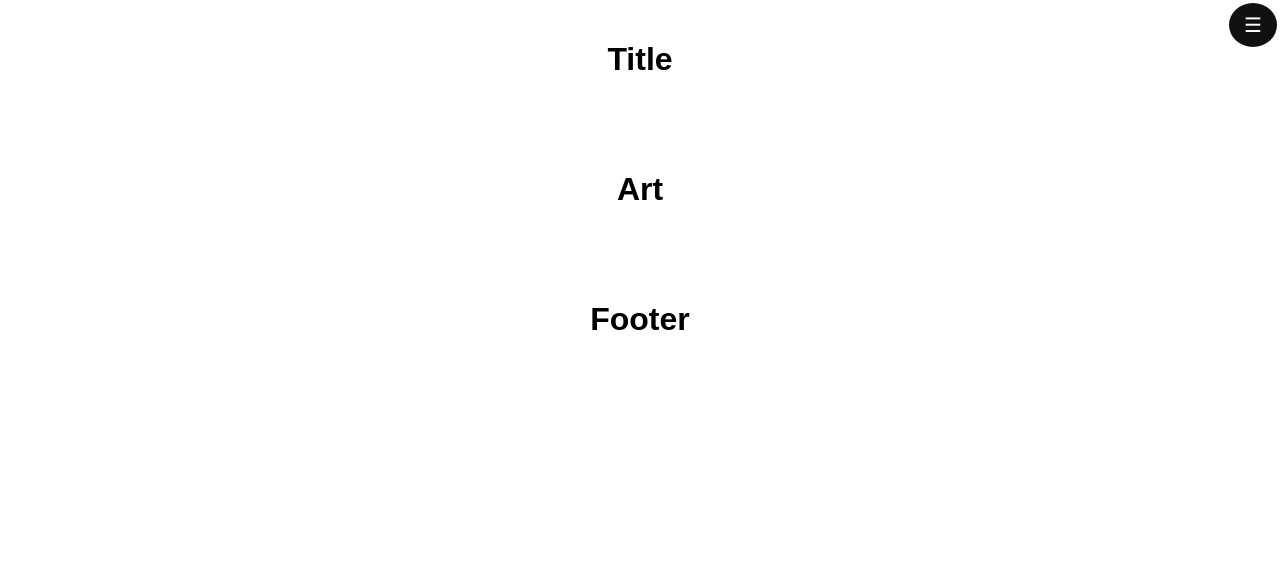
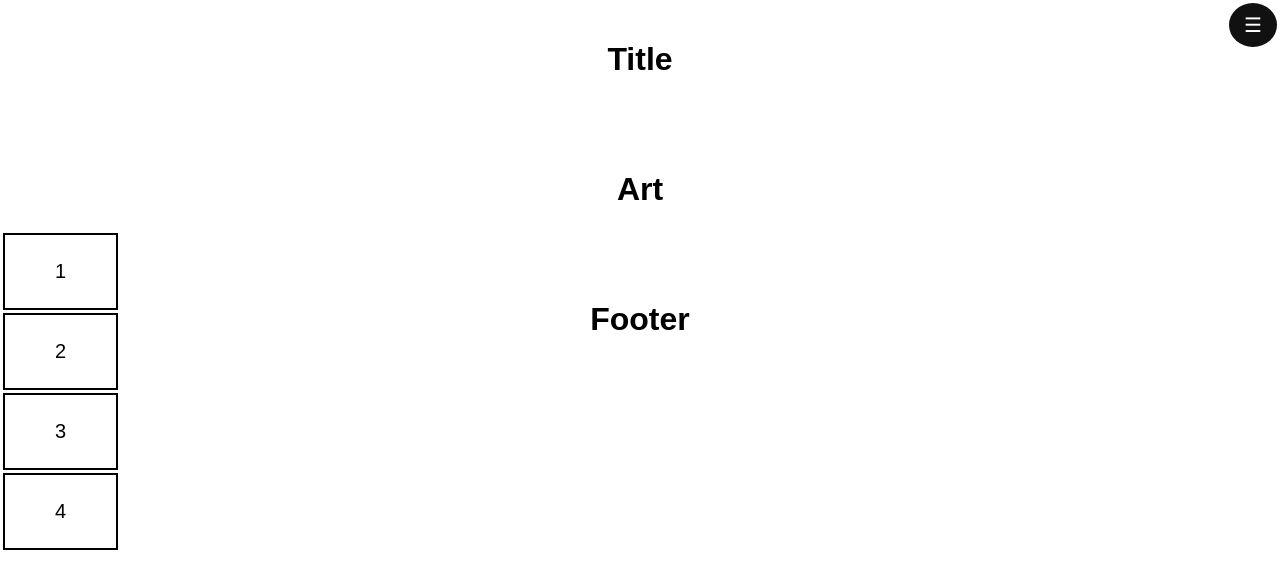
Before and after one commit to IT2810/it2810-webutvikling-h18-prosjekt-2-gruppe--14, a React (Create React App) app: page / in a window 1280 px wide. Shown: the top 588 px of the page. Built offline with nearby package versions, Linux system fonts and the light colour scheme.

Commit message:
Add simple tabs #4

```diff
--- a/src/App.js
+++ b/src/App.js
@@ -5,6 +5,7 @@ import logo from './logo.svg';
 import './App.css';
 import Title from './components/Title';
 import Navbar from './components/Navbar';
+import Tabs from './components/Tabs';
 
 class App extends Component {
   constructor(props) {
@@ -30,6 +31,7 @@ class App extends Component {
     return (
       <div className="item2">
         <Title title={"Art"}/>
+        <Tabs/>
       </div>
     );
   }
@@ -39,7 +41,7 @@ class App extends Component {
     return (
       <div className="item3">
         <Title title={this.state.footer}/>
-        <Navbar></Navbar>
+        <Navbar/>
       </div>
     );
   }
--- /dev/null
+++ b/src/components/Tabs.js
@@ -0,0 +1,54 @@
+import React, { Component } from 'react';
+import './../style/Tabs.css';
+
+class Tabs extends Component {
+    render() {
+        return (
+            <div>
+                <div className="tab-container">
+                    <button className="tab" onClick={e => {this.openTab(e, 'art-1')}}>1</button>
+                    <button className="tab" onClick={e => {this.openTab(e, 'art-2')}}>2</button>
+                    <button className="tab" onClick={e => {this.openTab(e, 'art-3')}}>3</button>
+                    <button className="tab" onClick={e => {this.openTab(e, 'art-4')}}>4</button>
+                </div>
+
+                <div id="art-1" className="tab-content">
+                    <p>Enjoy the art 1</p>
+                    /* Generate art here */
+                </div>
+
+                <div id="art-2" className="tab-content">
+                    <p>Enjoy the art 2</p>
+                    /* Generate art here */
+                </div>
+
+                <div id="art-3" className="tab-content">
+                    <p>Enjoy the art 3</p>
+                    /* Generate art here */
+                </div>
+
+                <div id="art-4" className="tab-content">
+                    <p>Enjoy the art 4</p>
+                    /* Generate art here */
+                </div>
+            </div>
+        )
+    }
+
+    openTab(e, selectedElement) {
+        let elements = document.getElementsByClassName("tab-content");
+        for (let i = 0; i < elements.length; i++) {
+            elements[i].style.display = "none";
+        }
+
+        let tabs = document.getElementsByClassName("tab");
+        for (let i = 0; i < tabs.length; i++) {
+            tabs[i].className = tabs[i].className.replace(" active", "");
+        }
+
+        document.getElementById(selectedElement).style.display = "block";
+        e.currentTarget.className += " active";
+    }
+}
+
+export default Tabs;
--- /dev/null
+++ b/src/style/Tabs.css
@@ -0,0 +1,32 @@
+.tab-container {
+    position: absolute;
+    z-index: 10; /* Only for testing, TODO: Fix positioning on all elements*/
+}
+
+.tab {
+    display: flex;
+    align-items: center;
+    background-color: white;
+    border: 2px solid black;
+    margin: 3px;
+    color: black;
+    padding: 25px 50px;
+    text-align: center;
+    font-size: 20px;
+    cursor: pointer;
+    outline: 0;
+}
+
+.tab:hover {
+    background-color: lightgray;
+}
+
+.tab.active {
+    background-color: darkgray;
+}
+
+.tab-content {
+    display: none;
+    padding: 10px 10px;
+    position: relative;
+}
```
